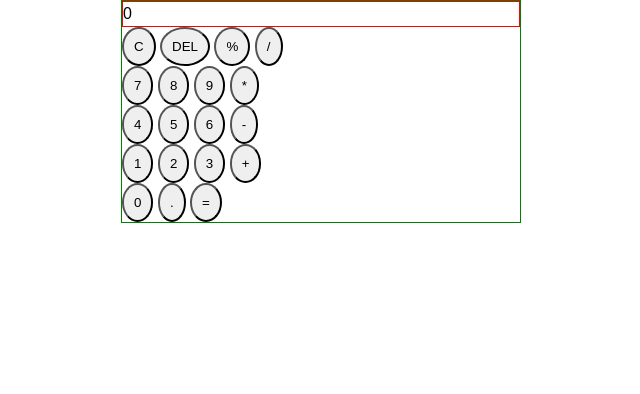
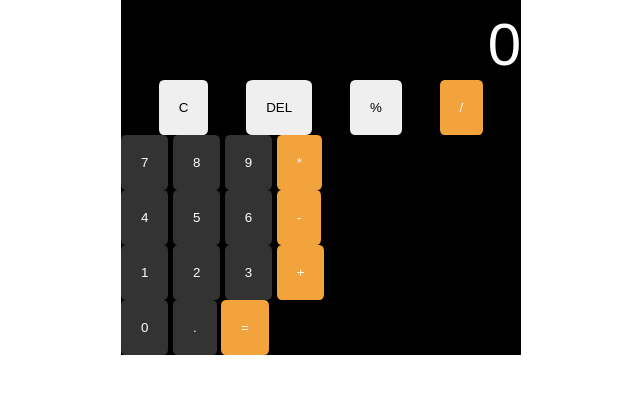
Before and after one commit to chiranuvathn/calculator, a plain HTML site: page index.html in a window 1280 px wide. Shown: the whole page, without its empty margins (319-959 px from the left). Drawn offline with Linux system fonts and the light colour scheme.

Commit message:
- wip: start applying styles and format

```diff
--- a/styles.css
+++ b/styles.css
@@ -12,15 +12,41 @@ body {
 
 button {
     padding: 10px;
-    border-radius: 50%;
+    border-radius: 10%;
+    border: 10px solid transparent;
+}
+
+#cal-display {
+    color: white;
+    background-color: black;
+    height: 80px;
+    text-align: right;
+    font-size: 60px;
+}
+
+#cal-button {
+    background-color: black;
+    display: flex;
+    flex-direction: column;
+}
+
+/* [id^='cal-button-row-'] { */
+#cal-button-row-one {
+    display: flex;
+    justify-content: space-evenly;
+}
+
+[class^='button-number-'] {
+    color: white;
+    background-color: #333333;
+}
+
+[class^='button-operator-'], .button-equal {
+    color: white;
+    background-color: #f2a33c;
 }
 
 #cal-border {
     margin: auto;
     max-width: 400px;
-    border: 1px solid green;
 }
-
-#cal-display {
-    border: 1px solid red;
-}
```
